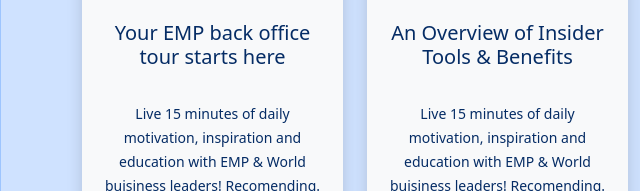
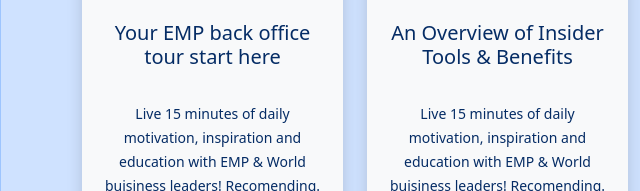
Before and after one commit to Drup1k/Frameworks-Exercise, a plain HTML site: page Index.html in a window 1280 px wide. Shown: the part 316-507 px from the top of the page, 0-640 px from the left. Drawn offline with nearby package versions, Linux system fonts and the light colour scheme.

Commit message:
before card add

```diff
--- a/Index.html
+++ b/Index.html
@@ -21,7 +21,7 @@
         <br>
             <img src="office.png" class="img-fluid" alt="...">
             <br><br>
-            <h5>Your EMP back office tour starts here</h5><br>
+            <h5>Your EMP back office tour start here</h5><br>
             <p><small>Live 15 minutes of daily motivation,
                 inspiration and education with EMP &
                 World buisiness leaders! Recomending.</small></p>
```
